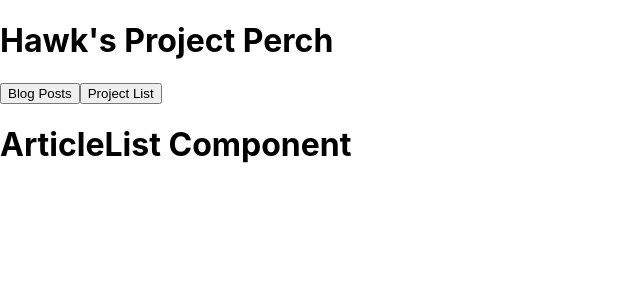
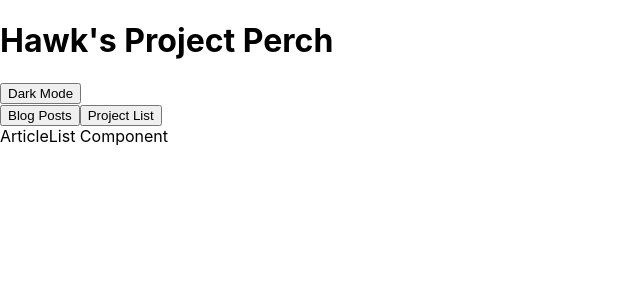
Before and after one commit to JamesHawk585/flatiron-phase-2-project, a React (Create React App) app: page / in a window 1280 px wide. Shown: the top 300 px of the page, without its empty margins (0-640 px from the left). Built offline with nearby package versions, Linux system fonts and the light colour scheme; data requests are answered from the project's data file.

Commit message:
Project status prior to meeting with Instuctor

```diff
--- a/package.json
+++ b/package.json
@@ -6,9 +6,12 @@
     "@testing-library/jest-dom": "^5.16.5",
     "@testing-library/react": "^13.4.0",
     "@testing-library/user-event": "^13.5.0",
+    "bootstrap": "^5.3.0",
     "react": "^18.2.0",
+    "react-bootstrap": "^2.8.0",
     "react-dom": "^18.2.0",
     "react-scripts": "5.0.1",
+    "uuid": "^9.0.0",
     "web-vitals": "^2.1.4"
   },
   "scripts": {
--- a/src/App.css
+++ b/src/App.css
@@ -36,3 +36,20 @@
     transform: rotate(360deg);
   }
 }
+
+.App.dark {
+  --font-color: rgb(255, 255, 255);
+  --background: rgb(50, 50, 50);
+  --background--light: rgb(80, 80, 80);
+  transition: all 0.3s;
+}
+
+.App {
+  margin: 2rem auto;
+  padding: 1rem 2rem;
+  max-width: 600px;
+  background: var(--background);
+  color: var(--font-color);
+  box-shadow: 4px 4px 10px rgba(33, 33, 33, 0.2);
+  border-radius: 10px;
+}
--- a/src/App.js
+++ b/src/App.js
@@ -3,24 +3,30 @@ import NavBar from './NavBar';
 import ProjectList from './ProjectList';
 import Header from './Header';
 import ArticleList from './ArticleList';
+// import 'bootstrap/dist/css/bootstrap.min.css';
 
 function App() {
   const [posts, setPosts] = useState([]);
   const [page, setPage] = useState("Home");
+  const [darkMode, setDarkMode] = useState(false);
+
+  function onDarkModeClick() {
+    setDarkMode((isDarkMode) => !isDarkMode);
+  }
+
 
   useEffect(() => {
     fetch('http://localhost:3000/posts')
       .then(response => response.json())
-      .then(data => setPosts(data));
+      // .then(posts => setPosts(posts));
+      .then(posts => {setPosts(posts);console.log(posts)});
   }, []);
 console.log(posts)
 
-// When I console.log() posts, I get an empty array. Why is that?
-
   return (
-    <div className="App">
-      {/* <Header toggleDarkMode={onDarkModeClick}/> */}
-      <Header/>
+    <div className={"App " + (darkMode ? "dark" : "light")}>
+      <Header onDarkModeClick={onDarkModeClick}/>
+      {/* <Header/> */}
       <NavBar onChangePage={setPage}/>
       {page === "ProjectList" ? <ProjectList /> : <ArticleList posts={posts}/>}
     </div>
--- a/src/ArticleList.js
+++ b/src/ArticleList.js
@@ -1,5 +1,6 @@
 import React from 'react';
 import Article from './Article';
+import Card from 'react-bootstrap/Card';
 
 function ArticleList({ posts }) {
     const articleList = posts.map(post => (
@@ -12,8 +13,12 @@ function ArticleList({ posts }) {
     ));
     console.log(posts)
     return (
-    <h1>ArticleList Component</h1>
-    );
-}
+        <Card>
+            <Card.Body>ArticleList Component</Card.Body>
+        </Card>
+    // return (
+    // <h1>ArticleList Component</h1>
+    // );
+)};
 
 export default ArticleList;
--- a/src/Header.js
+++ b/src/Header.js
@@ -1,11 +1,11 @@
 import React from "react";
 
-// function Header({ onDarkModeClick }) {
-function Header() {
+function Header({ onDarkModeClick }) {
+// function Header() {
     return (
-        <header>
+        <header div="header">
         <h1>Hawk's Project Perch</h1>
-        {/* <button onClick={onDarkModeClick}>Dark Mode</button> */}
+        <button onClick={onDarkModeClick}>Dark Mode</button>
         </header>
     );
 }
--- a/src/NavBar.js
+++ b/src/NavBar.js
@@ -3,9 +3,7 @@ import React from "react";
 function NavBar({ onChangePage }) {
   return (
     <nav>
-      <button onClick={() => onChangePage("ArticleList")}>Blog Posts</button>
-      {/* <button onClick={() => onChangePage("Projects")}>Projects</button> */}
-      {/* <button onClick={() => onChangePage("Blog Posts")}>Blog Posts</button> */}
+        <button onClick={() => onChangePage("ArticleList")}>Blog Posts</button>
         <button onClick={() => onChangePage("ProjectList")}>Project List</button>
     </nav>
   );
```
Also changed, not shown: db.json (indentation only), 2 other files (tests, documents, lock files or other folders).
